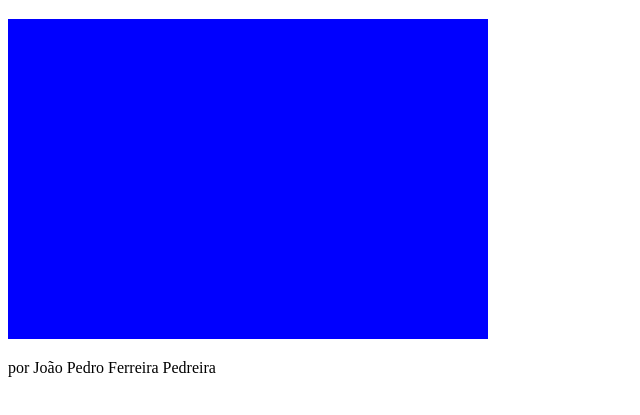
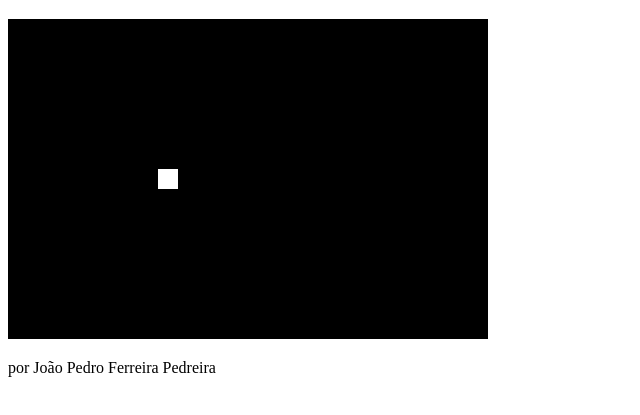
Before and after one commit to ufjf-dcc104/ufjf-dcc138-2021-3ere-atv1-Jo1oPedro, a plain HTML site: page index.html in a window 1280 px wide. Shown: the part 61-476 px from the top of the page, without its empty margins (0-640 px from the left). Drawn offline with Linux system fonts and the light colour scheme.

Commit message:
Refatora desenho em uma função

```diff
--- a/index.html
+++ b/index.html
@@ -14,12 +14,21 @@
     <script>
         let canvas = document.querySelector("canvas");
         let ctx = canvas.getContext("2d");
-
         canvas.width = 480;
         canvas.height = 320;
+        let x = 150;
+        desenha()
 
-        ctx.fillStyle = "blue";
-        ctx.fillRect(0,0, canvas.width, canvas.height);
+
+
+        function desenha() {
+            //Desenha Fundo//
+            ctx.fillStyle = "black";
+            ctx.fillRect(0,0, canvas.width, canvas.height);
+            //Desenha Elementos//
+            ctx.fillStyle = "white";
+            ctx.fillRect(x,150, 20, 20);
+        }
     </script>
 </body>
 </html>
```
